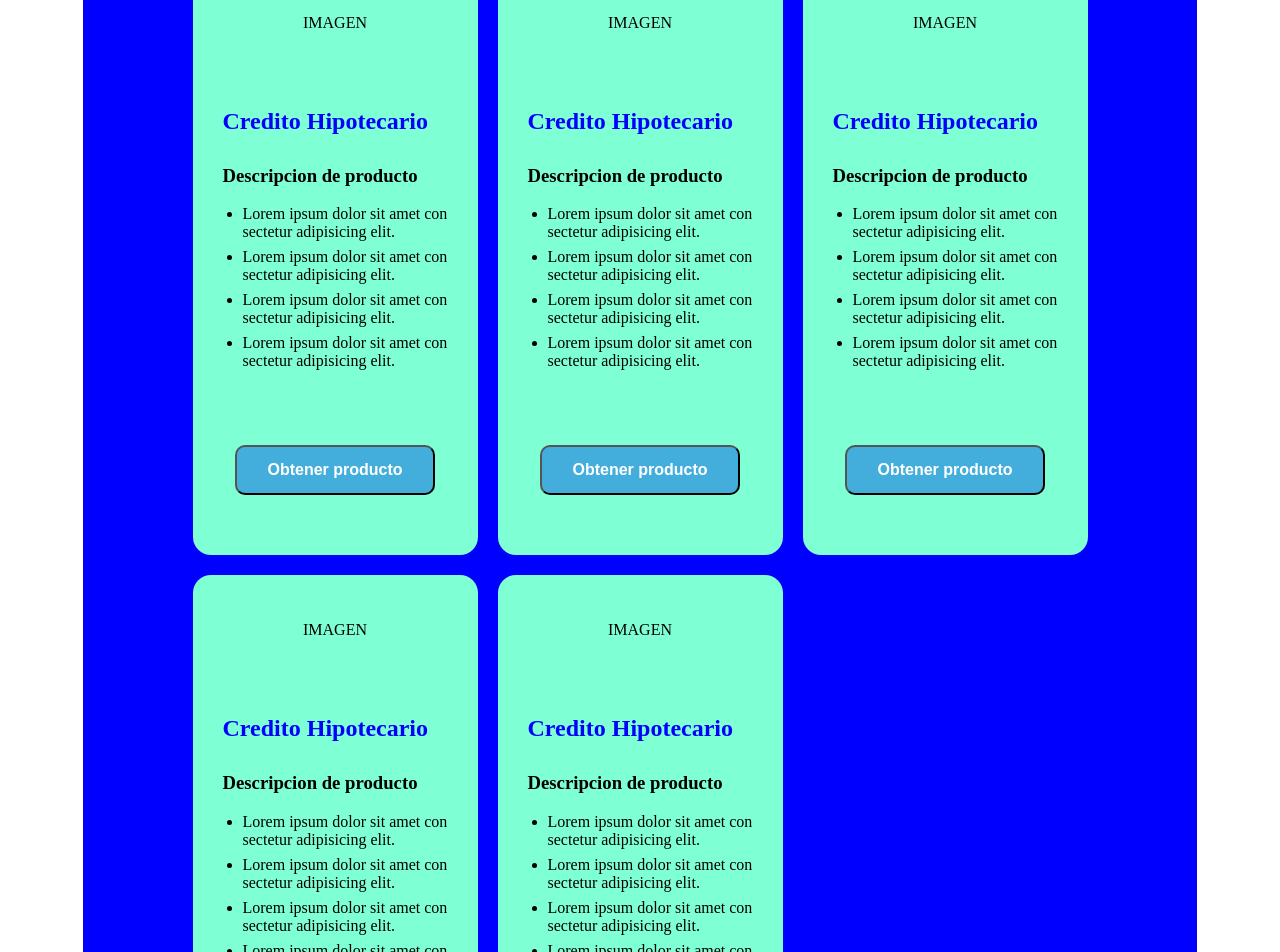
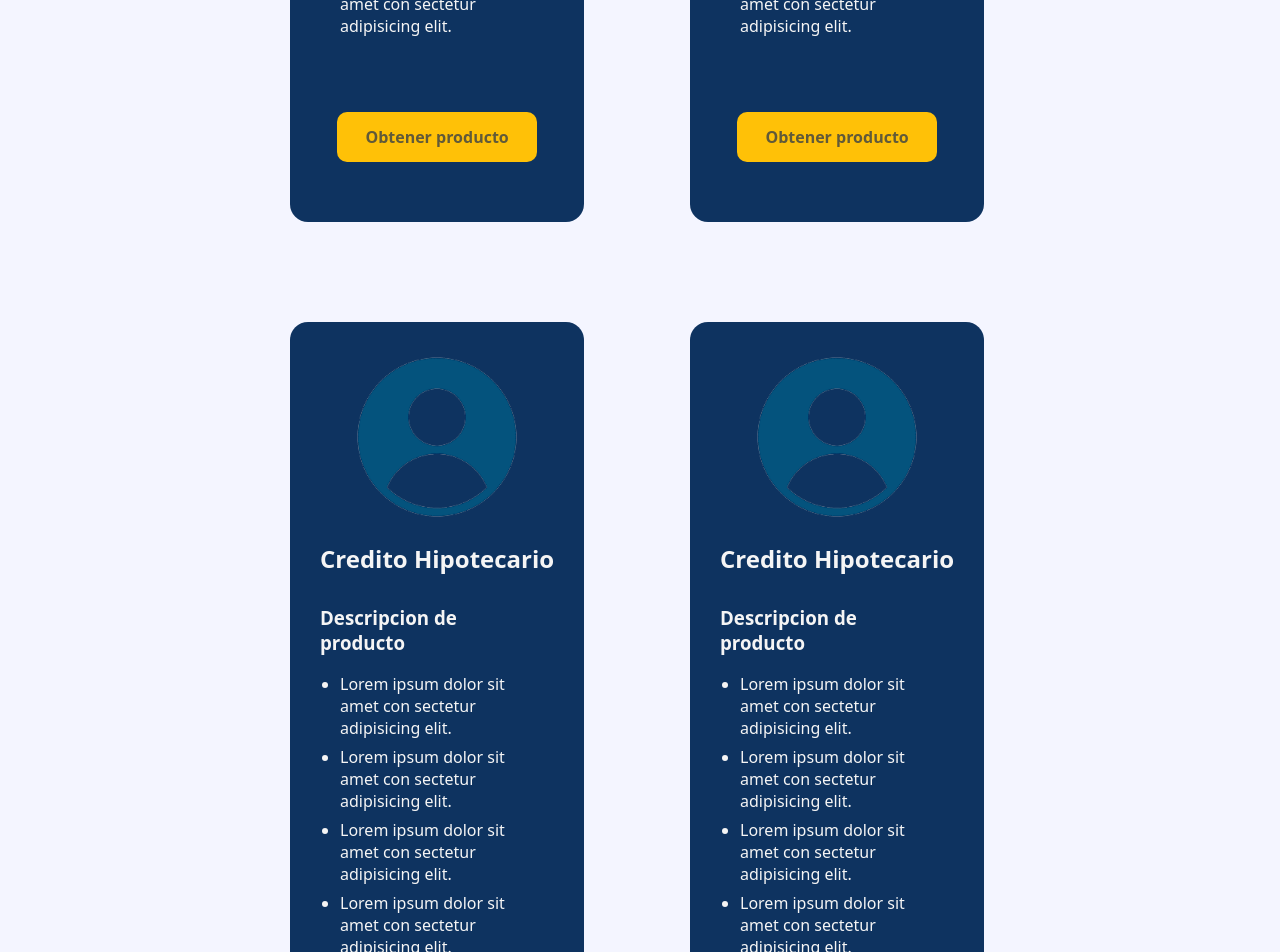
Before and after one commit to beto20/Banking-front, an Angular app: page /dashboard in a window 1280 px wide. Shown: the part 680-1632 px from the top of the page. Built offline with nearby package versions, Linux system fonts and the light colour scheme.

Commit message:
add custom css

```diff
--- a/src/app/auth/login/login.component.css
+++ b/src/app/auth/login/login.component.css
@@ -6,15 +6,19 @@
 }
 
 #login {
-    border: 10px solid;
     border-width: 10px;
-    border-color: aquamarine;
     padding: 20px 20px 20px 20px;
-    background-color: bisque;
 }
 
 #image {
+    display: flex;
     height: 175px;
+    justify-content: center;
+}
+
+#image img {
+    width: 170px;
+    height: 170px;
 }
 
 #input-user, #input-password {
@@ -25,16 +29,31 @@
     margin-bottom: 20px;
     height: 40px;
     width: 300px;
-    font-size: medium;
+    font-size: 14px;
+    font-family: system-ui;
     border-radius: 5px;
+    text-transform:uppercase;
+    border: 1px solid rgb(190, 189, 189);
+}
+
+input::placeholder {
+    text-transform: none;
 }
 
 #input-password input {
     margin-bottom: 20px;
     height: 40px;
     width: 300px;
-    font-size: medium;
+    font-size: 14px;
+    font-family: system-ui;
     border-radius: 5px;
+    border: 1px solid rgb(190, 189, 189);
+}
+
+input:focus {
+    outline: none !important;
+    border:1px solid rgb(255, 254, 254);
+    box-shadow: 0 0 10px #719ECE;
 }
 
 #btn-login {
@@ -45,16 +64,18 @@
 #btn-login button {
     width: 200px;
     height: 50px;
-    background-color: rgb(67, 174, 220);
+    background-color: #ffc107;
     border-radius: 10px;
+    border: 0px transparent;
 }
 
 #btn-login :hover {
-    background-color: gray;
+    background-color: rgb(206, 206, 206);
 }
 
 #btn-login span {
     font-size: larger;
-    color: white;
+    color: rgb(97, 90, 57);
     font-weight: 600;
+    font-family: system-ui;
 }
--- a/src/app/auth/login/login.component.html
+++ b/src/app/auth/login/login.component.html
@@ -1,8 +1,7 @@
 <div id="container">
     <div id="login">
         <div id="image">
-            <img src="src\assets\img\login-logo.png" alt="">
-            <p>Imagen</p>
+            <img src="../../../assets/img/login-logo.png" alt="">
         </div>
         <div id="input-user">
             <input type="text" placeholder="Usuario">
@@ -11,7 +10,7 @@
             <input type="password" placeholder="Contraseña">
         </div>
         <div id="btn-login">
-            <button><span>Iniciar sesion</span></button>
+            <button><span>Iniciar sesión</span></button>
         </div>
     </div>
 </div>
--- a/src/app/pages/dashboard/dashboard.component.css
+++ b/src/app/pages/dashboard/dashboard.component.css
@@ -1,51 +1,58 @@
 #container {
     display: grid;
-    grid-template-columns: repeat(auto-fill, minmax(300px, auto));
+    grid-template-columns: repeat(auto-fill, minmax(400px, auto));
     align-items: center;
     justify-content: center;
-    background-color: blue;
     margin: 30px 75px 30px 75px;
 }
 
 #card {
     border-radius: 18px;
-    background-color: aquamarine;
+    background-color: rgb(14, 51, 96);
     padding: 30px 30px 60px 30px;
     width: max-content;
     height: max-content;
     align-content: center;
-    margin: 10px 10px 10px 10px;
+    margin: 50px 50px 50px 50px;
 }
 
 #image {
     display: flex;
     justify-content: center;
-    margin-bottom: 60px;
+    margin-bottom: 10px;
+}
+
+#image img {
+    width: 170px;
+    height: 170px;
 }
 
 #title {
-    color: blue;
+    color: whitesmoke;
     width: max-content;
     text-align: center;
     padding: auto;
     margin-bottom: 30px;
+    font-family: system-ui;
 }
 
 #description {
+    color: whitesmoke;
     width: 225px;
     margin-bottom: 75px;
+    font-family: system-ui;
 }
 
 #description ul, h4 {
-    color: red;
     text-align: left;
+    font-family: system-ui;
 }
 #description ul {
     padding-left: 20px;
 }
 
 #description ul li {
-    color: black;
+    color: whitesmoke;
     margin-bottom: 7px;
 }
 
@@ -57,16 +64,18 @@
 #btn-get button {
     width: 200px;
     height: 50px;
-    background-color: rgb(67, 174, 220);
+    background-color: #ffc107;
     border-radius: 10px;
+    border: 0px transparent;
 }
 
 #btn-get :hover {
-    background-color: gray;
+    background-color: rgb(206, 206, 206);
 }
 
 #btn-get span {
     font-size: larger;
-    color: white;
+    color: rgb(97, 90, 57);
     font-weight: 600;
+    font-family: system-ui;
 }
--- a/src/app/pages/dashboard/dashboard.component.html
+++ b/src/app/pages/dashboard/dashboard.component.html
@@ -1,8 +1,7 @@
 <div id="container">
     <div id="card" style="border: 10px;">
         <div id="image">
-            <img src="" alt="">
-            <p>IMAGEN</p>
+            <img src="../../../assets/img/login-logo.png" alt="">
         </div>
         <div id="title">
             <h2>Credito Hipotecario</h2>
@@ -23,8 +22,7 @@
 
     <div id="card" style="border: 10px;">
         <div id="image">
-            <img src="" alt="">
-            <p>IMAGEN</p>
+            <img src="../../../assets/img/login-logo.png" alt="">
         </div>
         <div id="title">
             <h2>Credito Hipotecario</h2>
@@ -45,8 +43,7 @@
 
     <div id="card" style="border: 10px;">
         <div id="image">
-            <img src="" alt="">
-            <p>IMAGEN</p>
+            <img src="../../../assets/img/login-logo.png" alt="">
         </div>
         <div id="title">
             <h2>Credito Hipotecario</h2>
@@ -67,8 +64,7 @@
 
     <div id="card" style="border: 10px;">
         <div id="image">
-            <img src="" alt="">
-            <p>IMAGEN</p>
+            <img src="../../../assets/img/login-logo.png" alt="">
         </div>
         <div id="title">
             <h2>Credito Hipotecario</h2>
@@ -87,91 +83,4 @@
         </div>
     </div>
 
-    <div id="card" style="border: 10px;">
-        <div id="image">
-            <img src="" alt="">
-            <p>IMAGEN</p>
-        </div>
-        <div id="title">
-            <h2>Credito Hipotecario</h2>
-        </div>
-        <div id="description">
-            <h3>Descripcion de producto</h3>
-            <ul>
-                <li>Lorem ipsum dolor sit amet con sectetur adipisicing elit.</li>
-                <li>Lorem ipsum dolor sit amet con sectetur adipisicing elit.</li>
-                <li>Lorem ipsum dolor sit amet con sectetur adipisicing elit.</li>
-                <li>Lorem ipsum dolor sit amet con sectetur adipisicing elit.</li>
-            </ul>
-        </div>
-        <div id="btn-get">
-            <button><span>Obtener producto</span></button>
-        </div>
-    </div>
-
-    <div id="card" style="border: 10px;">
-        <div id="image">
-            <img src="" alt="">
-            <p>IMAGEN</p>
-        </div>
-        <div id="title">
-            <h2>Credito Hipotecario</h2>
-        </div>
-        <div id="description">
-            <h3>Descripcion de producto</h3>
-            <ul>
-                <li>Lorem ipsum dolor sit amet con sectetur adipisicing elit.</li>
-                <li>Lorem ipsum dolor sit amet con sectetur adipisicing elit.</li>
-                <li>Lorem ipsum dolor sit amet con sectetur adipisicing elit.</li>
-                <li>Lorem ipsum dolor sit amet con sectetur adipisicing elit.</li>
-            </ul>
-        </div>
-        <div id="btn-get">
-            <button><span>Obtener producto</span></button>
-        </div>
-    </div>
-
-    <div id="card" style="border: 10px;">
-        <div id="image">
-            <img src="" alt="">
-            <p>IMAGEN</p>
-        </div>
-        <div id="title">
-            <h2>Credito Hipotecario</h2>
-        </div>
-        <div id="description">
-            <h3>Descripcion de producto</h3>
-            <ul>
-                <li>Lorem ipsum dolor sit amet con sectetur adipisicing elit.</li>
-                <li>Lorem ipsum dolor sit amet con sectetur adipisicing elit.</li>
-                <li>Lorem ipsum dolor sit amet con sectetur adipisicing elit.</li>
-                <li>Lorem ipsum dolor sit amet con sectetur adipisicing elit.</li>
-            </ul>
-        </div>
-        <div id="btn-get">
-            <button><span>Obtener producto</span></button>
-        </div>
-    </div>
-
-    <div id="card" style="border: 10px;">
-        <div id="image">
-            <img src="" alt="">
-            <p>IMAGEN</p>
-        </div>
-        <div id="title">
-            <h2>Credito Hipotecario</h2>
-        </div>
-        <div id="description">
-            <h3>Descripcion de producto</h3>
-            <ul>
-                <li>Lorem ipsum dolor sit amet con sectetur adipisicing elit.</li>
-                <li>Lorem ipsum dolor sit amet con sectetur adipisicing elit.</li>
-                <li>Lorem ipsum dolor sit amet con sectetur adipisicing elit.</li>
-                <li>Lorem ipsum dolor sit amet con sectetur adipisicing elit.</li>
-            </ul>
-        </div>
-        <div id="btn-get">
-            <button><span>Obtener producto</span></button>
-        </div>
-    </div>
 </div>
--- a/src/app/pages/init/init.component.css
+++ b/src/app/pages/init/init.component.css
@@ -6,16 +6,14 @@
 }
 
 #init {
-    border: 10px solid;
     border-width: 10px;
-    border-color: aquamarine;
     padding: 20px 20px 20px 20px;
-    background-color: bisque;
 }
 
 #title {
     font-size: 28px;
     margin-bottom: 50px;
+    font-family: system-ui;
 }
 
 #input-doc, #input-ndoc {
@@ -23,20 +21,40 @@
     width: max-content;
 }
 
-#input-doc input {
+input {
     margin-bottom: 20px;
     height: 40px;
     width: 300px;
-    font-size: medium;
+    font-size: 14px;
+    font-family: system-ui;
     border-radius: 5px;
+    text-transform:uppercase;
+    border: 1px solid rgb(190, 189, 189);
 }
 
-#input-ndoc input {
-    margin-bottom: 20px;
-    height: 40px;
-    width: 300px;
-    font-size: medium;
-    border-radius: 5px;
+input::placeholder {
+    text-transform: none;
+}
+
+input:focus {
+    outline: none !important;
+    border:1px solid rgb(255, 254, 254);
+    box-shadow: 0 0 10px #719ECE;
+}
+
+button {
+    width: 200px;
+    height: 50px;
+    background-color: #ffc107;
+    border-radius: 10px;
+    border: 0px transparent;
+}
+
+span {
+    font-size: larger;
+    color: rgb(97, 90, 57);
+    font-weight: 600;
+    font-family: system-ui;
 }
 
 #btn-buscar {
@@ -44,19 +62,6 @@
     justify-content: center;
 }
 
-#btn-buscar button {
-    width: 200px;
-    height: 50px;
-    background-color: rgb(67, 174, 220);
-    border-radius: 10px;
+#btn-buscar :hover {
+    background-color: rgb(206, 206, 206);
 }
-
-#btn-buscar :hover {
-    background-color: gray;
-}
-
-#btn-buscar span {
-    font-size: larger;
-    color: white;
-    font-weight: 600;
-}
--- a/src/app/pages/init/init.component.html
+++ b/src/app/pages/init/init.component.html
@@ -1,15 +1,13 @@
-<p>init works!</p>
-
 <div id="container">
     <div id="init">
         <div id="title">
-            <p>Busca al cliente</p>
+            <p>Búsqueda de cliente</p>
         </div>
         <div id="input-doc">
             <input type="text" placeholder="Documento de identidad">
         </div>
         <div id="input-ndoc">
-            <input type="text" placeholder="Nro de documento">
+            <input type="text" placeholder="Nro. de documento">
         </div>
         <div id="btn-buscar">
             <button><span>Buscar</span></button>
--- a/src/app/pages/personal-info/personal-info.component.css
+++ b/src/app/pages/personal-info/personal-info.component.css
@@ -10,9 +10,9 @@
 }
 
 #title-product {
-    color: blue;
     width: max-content;
     text-align: center;
+    font-family: system-ui;
     padding: auto;
     margin-bottom: 30px;
 }
@@ -23,21 +23,20 @@
 }
 
 #description ul, h4 {
-    color: red;
     text-align: left;
+    font-family: system-ui;
 }
 #description ul {
     padding-left: 20px;
 }
 
 #description ul li {
-    color: black;
     margin-bottom: 7px;
 }
 
-
 #title-personal-data {
     font-size: 28px;
+    font-family: system-ui;
     margin-bottom: 30px;
 }
 
@@ -57,12 +56,14 @@
     margin-right: 8px;
     margin-bottom: 10px;
     width: max-content;
+    font-family: system-ui;
 }
 
 #input-data input {
     height: 40px;
     width: 300px;
     font-size: 14px;
+    font-family: system-ui;
     border-radius: 5px;
     border: 1px solid rgb(190, 189, 189);
     text-transform:uppercase;
@@ -83,6 +84,7 @@
     height: 40px;
     width: 308px;
     font-size: 14px;
+    font-family: system-ui;
     border-radius: 5px;
     border: 1px solid rgb(190, 189, 189);
 }
@@ -93,11 +95,19 @@
     box-shadow: 0 0 10px #719ECE;
 }
 
-#btn-cancel button {
+button {
     width: 200px;
     height: 50px;
-    background-color: rgb(67, 174, 220);
+    background-color: #ffc107;
     border-radius: 10px;
+    border: 0px transparent;
+}
+
+span {
+    font-size: larger;
+    color: rgb(97, 90, 57);
+    font-weight: 600;
+    font-family: system-ui;
 }
 
 #btn-cancel {
@@ -106,13 +116,7 @@
 }
 
 #btn-cancel :hover {
-    background-color: gray;
-}
-
-#btn-cancel span {
-    font-size: larger;
-    color: white;
-    font-weight: 600;
+    background-color: rgb(206, 206, 206);
 }
 
 #btn-next {
@@ -121,19 +125,6 @@
     align-self: flex-end;
 }
 
-#btn-next button {
-    width: 200px;
-    height: 50px;
-    background-color: rgb(67, 174, 220);
-    border-radius: 10px;
+#btn-next :hover {
+    background-color: rgb(206, 206, 206);
 }
-
-#btn-next :hover {
-    background-color: gray;
-}
-
-#btn-next span {
-    font-size: larger;
-    color: white;
-    font-weight: 600;
-}
--- a/src/app/pages/product-config/product-config.component.css
+++ b/src/app/pages/product-config/product-config.component.css
@@ -10,7 +10,7 @@
 }
 
 #title-product {
-    color: blue;
+    font-family: system-ui;
     width: max-content;
     text-align: center;
     padding: auto;
@@ -23,7 +23,7 @@
 }
 
 #description ul, h4 {
-    color: red;
+    font-family: system-ui;
     text-align: left;
 }
 #description ul {
@@ -31,13 +31,14 @@
 }
 
 #description ul li {
-    color: black;
+    font-family: system-ui;
     margin-bottom: 7px;
 }
 
 
 #title-product-data {
     font-size: 28px;
+    font-family: system-ui;
     margin-bottom: 30px;
 }
 
@@ -51,6 +52,7 @@
 }
 
 #input-data {
+    font-family: system-ui;
     margin-left: 8px;
     margin-right: 8px;
     margin-bottom: 10px;
@@ -61,6 +63,7 @@
     height: 40px;
     width: 300px;
     font-size: 14px;
+    font-family: system-ui;
     border-radius: 5px;
     border: 1px solid rgb(190, 189, 189);
     text-transform:uppercase;
@@ -81,6 +84,7 @@
     height: 40px;
     width: 308px;
     font-size: 14px;
+    font-family: system-ui;
     border-radius: 5px;
     border: 1px solid rgb(190, 189, 189);
 }
@@ -97,21 +101,19 @@
     margin-top: 12px;
 }
 
-#btn button {
+button {
     width: 200px;
     height: 50px;
-    background-color: rgb(67, 174, 220);
+    background-color: #ffc107;
     border-radius: 10px;
+    border: 0px transparent;
 }
 
-#btn :hover {
-    background-color: gray;
-}
-
-#btn span {
+span {
     font-size: larger;
-    color: white;
+    color: rgb(97, 90, 57);
     font-weight: 600;
+    font-family: system-ui;
 }
 
 #btn-next {
@@ -120,19 +122,10 @@
     align-self: flex-end;
 }
 
-#btn-next button {
-    width: 200px;
-    height: 50px;
-    background-color: rgb(67, 174, 220);
-    border-radius: 10px;
+#btn-next :hover {
+    background-color: rgb(206, 206, 206);
 }
 
-#btn-next :hover {
-    background-color: gray;
+#btn :hover {
+    background-color: rgb(206, 206, 206);
 }
-
-#btn-next span {
-    font-size: larger;
-    color: white;
-    font-weight: 600;
-}
--- a/src/app/pages/sale/sale.component.css
+++ b/src/app/pages/sale/sale.component.css
@@ -10,7 +10,7 @@
 }
 
 #title-product {
-    color: blue;
+    font-family: system-ui;
     width: max-content;
     text-align: center;
     padding: auto;
@@ -23,7 +23,7 @@
 }
 
 #description ul, h4 {
-    color: red;
+    font-family: system-ui;
     text-align: left;
 }
 #description ul {
@@ -31,7 +31,6 @@
 }
 
 #description ul li {
-    color: black;
     margin-bottom: 7px;
 }
 
@@ -62,6 +61,7 @@
 label {
     font-size: 18px;
     font-weight: 500;
+    font-family: system-ui;
     color: #333333;
 
 }
@@ -69,7 +69,23 @@ label {
 p {
     font-size: 16px;
     font-weight: 600;
+    font-family: system-ui;
     color: #9C9C9C;
+}
+
+button {
+    width: 200px;
+    height: 50px;
+    background-color: #ffc107;
+    border-radius: 10px;
+    border: 0px transparent;
+}
+
+span {
+    font-size: larger;
+    color: rgb(97, 90, 57);
+    font-weight: 600;
+    font-family: system-ui;
 }
 
 #btn-next {
@@ -78,19 +94,6 @@ p {
     align-self: flex-end;
 }
 
-#btn-next button {
-    width: 200px;
-    height: 50px;
-    background-color: rgb(67, 174, 220);
-    border-radius: 10px;
+#btn-next :hover {
+    background-color: rgb(206, 206, 206);
 }
-
-#btn-next :hover {
-    background-color: gray;
-}
-
-#btn-next span {
-    font-size: larger;
-    color: white;
-    font-weight: 600;
-}
--- a/src/index.html
+++ b/src/index.html
@@ -2,7 +2,7 @@
 <html lang="en">
 <head>
   <meta charset="utf-8">
-  <title>BankingAlfaFront</title>
+  <title>Financiera UTEC</title>
   <base href="/">
   <meta name="viewport" content="width=device-width, initial-scale=1">
   <link rel="icon" type="image/x-icon" href="favicon.ico">
--- a/src/styles.css
+++ b/src/styles.css
@@ -1 +1,5 @@
 /* You can add global styles to this file, and also import other style files */
+
+body {
+    background-color: rgb(244, 245, 255);
+}
```
Also changed, not shown: src/app/app.component.html (line endings or trailing spaces), src/assets/img/login-logo.png.
